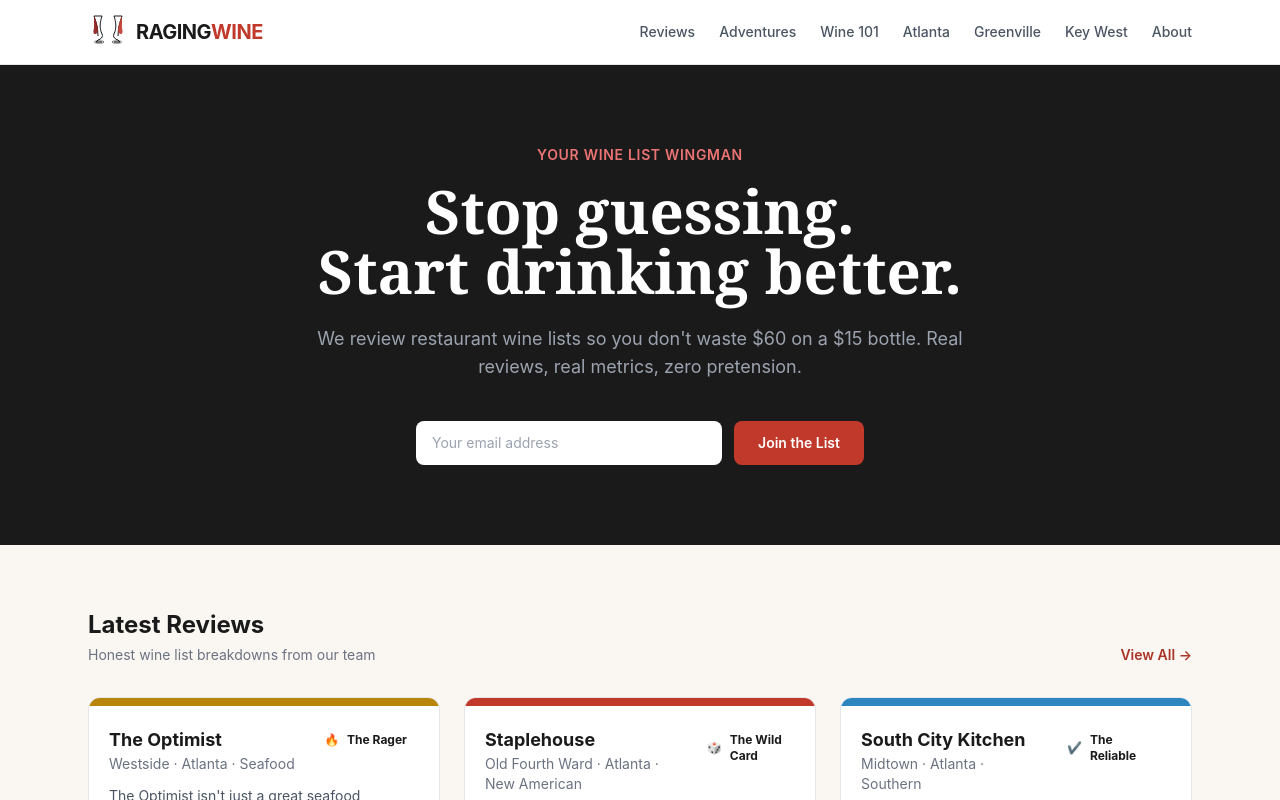
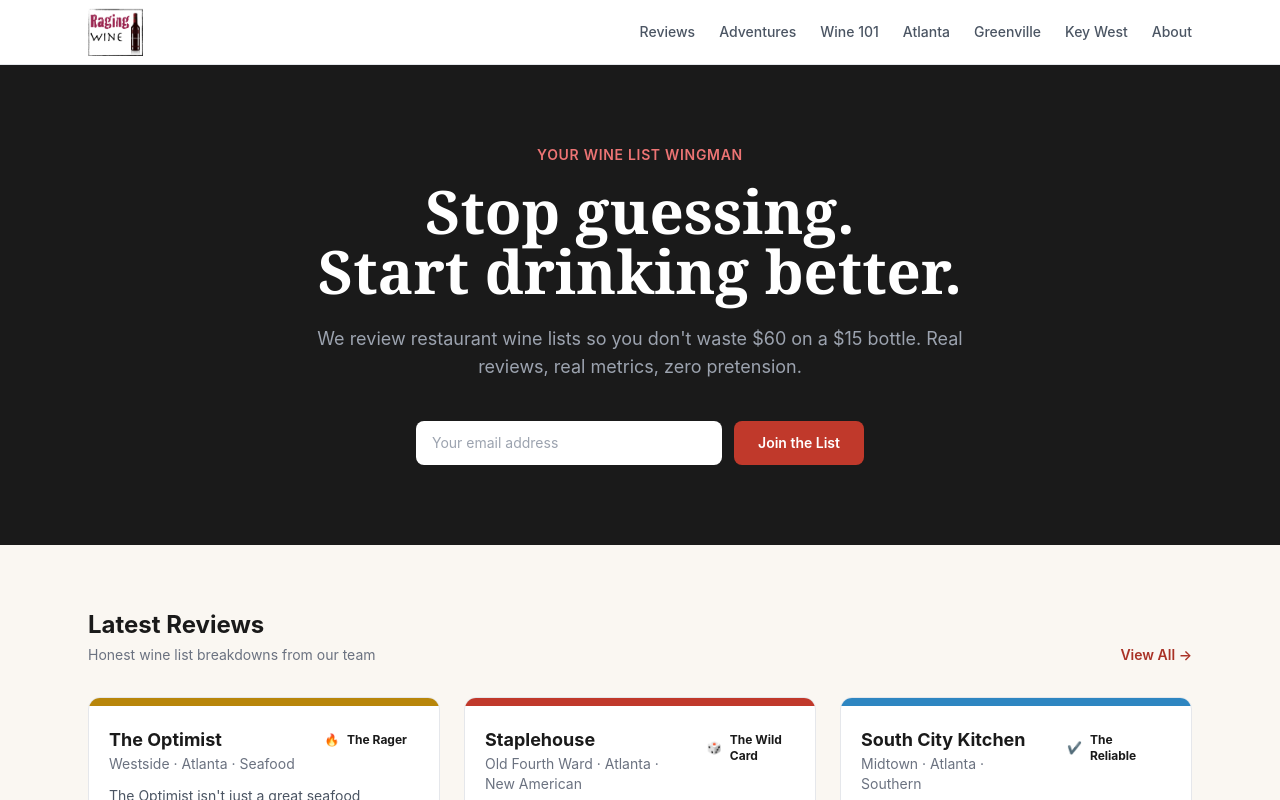
Before and after one commit to S2Ventures/ragingwine, a Next.js app: page / in a window 1280 px wide. Shown: the top 800 px of the page. Built offline with nearby package versions, Linux system fonts and the light colour scheme.

Commit message:
Replace SVG logo with PNG

```diff
--- a/src/components/Logo.tsx
+++ b/src/components/Logo.tsx
@@ -1,20 +1,16 @@
+import Image from 'next/image';
+
 export default function Logo({ className = '' }: { className?: string }) {
   return (
-    <div className={`flex items-center gap-2 ${className}`}>
-      <svg width="40" height="40" viewBox="0 0 100 100" fill="none" xmlns="http://www.w3.org/2000/svg">
-        <path d="M25 60 C25 40, 20 25, 15 10 L35 10 C30 25, 28 40, 35 55 C38 60, 35 65, 30 68 L25 70 L20 75 L35 75" stroke="#1a1a1a" strokeWidth="2.5" fill="none"/>
-        <path d="M15 10 C20 20, 25 35, 25 45 C25 50, 22 55, 18 55 C14 55, 12 50, 15 40 Z" fill="#8B1A1A" opacity="0.9"/>
-        <path d="M75 60 C75 40, 80 25, 85 10 L65 10 C70 25, 72 40, 65 55 C62 60, 65 65, 70 68 L75 70 L80 75 L65 75" stroke="#1a1a1a" strokeWidth="2.5" fill="none"/>
-        <path d="M85 10 C80 20, 75 35, 75 45 C75 50, 78 55, 82 55 C86 55, 88 50, 85 40 Z" fill="#C0392B" opacity="0.9"/>
-        <ellipse cx="28" cy="75" rx="12" ry="3" stroke="#1a1a1a" strokeWidth="1.5" fill="none"/>
-        <ellipse cx="72" cy="75" rx="12" ry="3" stroke="#1a1a1a" strokeWidth="1.5" fill="none"/>
-      </svg>
-      <div className="flex flex-col leading-none">
-        <span className="text-xl font-bold tracking-tight">
-          <span className="text-brand-dark">RAGING</span>
-          <span className="text-wine-500">WINE</span>
-        </span>
-      </div>
+    <div className={`flex items-center ${className}`}>
+      <Image
+        src="/logo.png"
+        alt="Raging Wine - Your Wine List Wingman"
+        width={180}
+        height={48}
+        priority
+        style={{ height: 'auto', width: 'auto', maxHeight: '48px' }}
+      />
     </div>
   );
 }
```
Also changed, not shown: public/logo.png (added).
